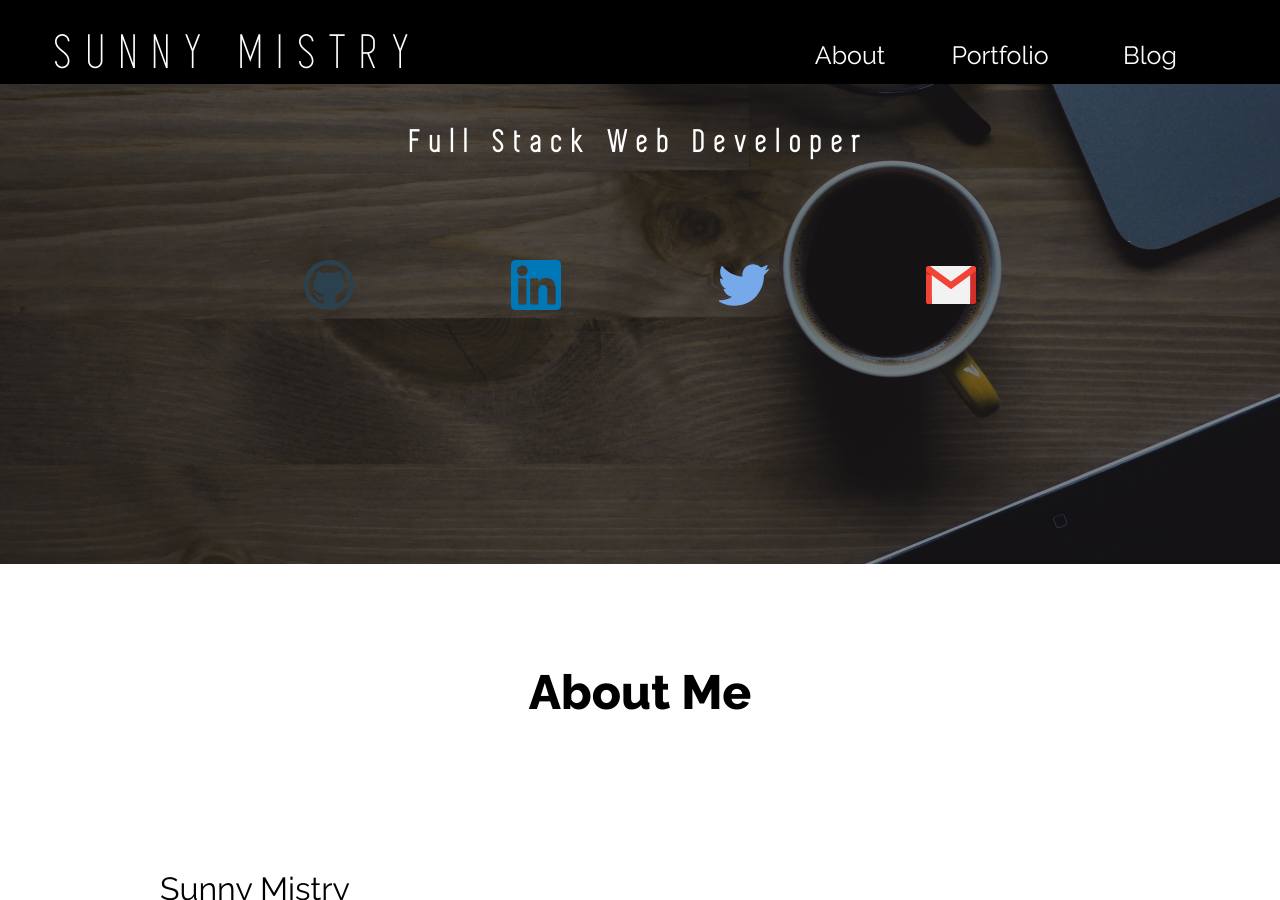
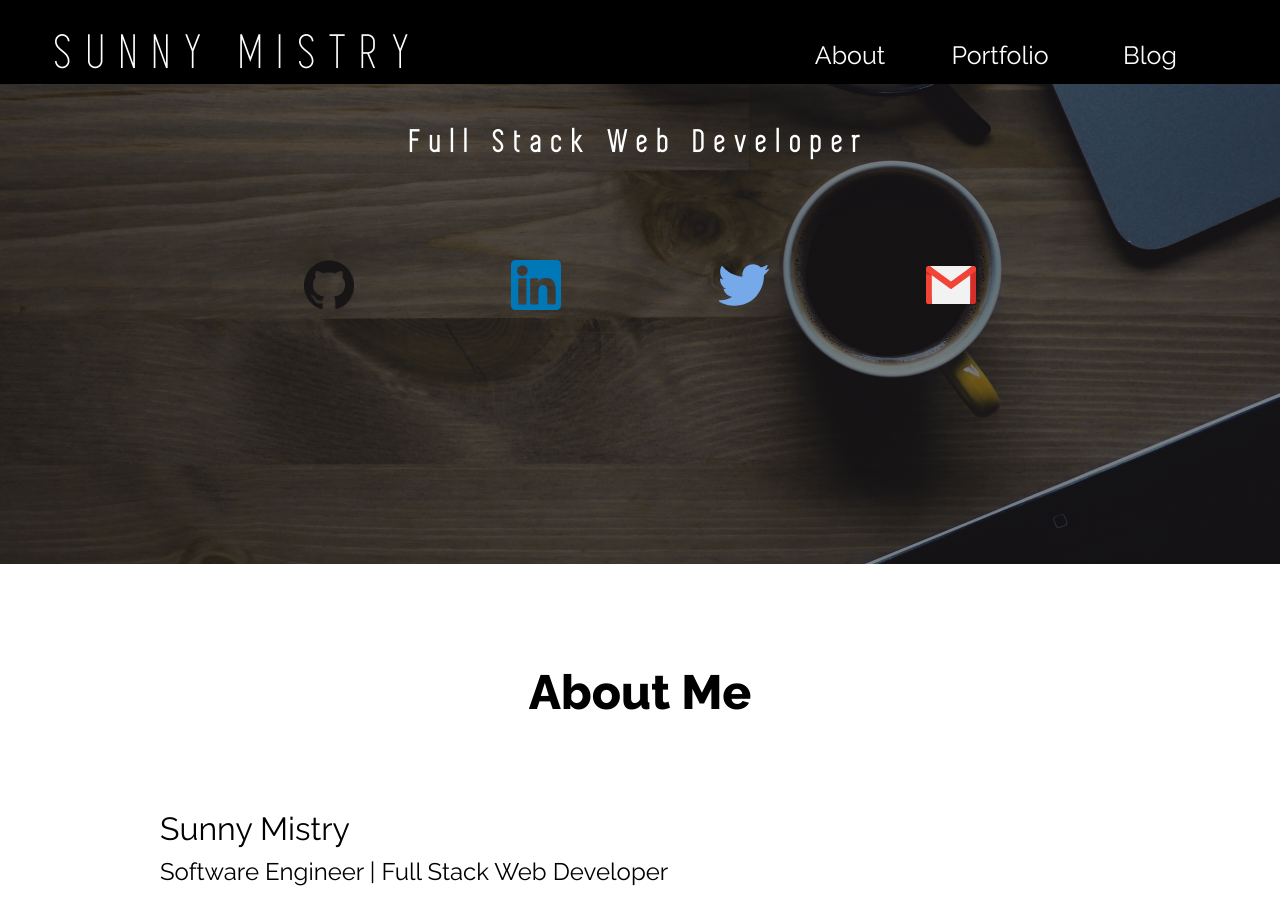
Before and after one commit to sunnymis/sunnymistry.dev, a Jekyll site: the page built from index.html, in a window 1280 px wide and 900 px high, scrolled down 336 px. Built offline with Jekyll 4.4.1, drawn with Linux system fonts in a browser that asks for light colours; some of the changed text lies outside the part shown.

Commit message:
Added about text. Refactored screen sizes to fit longer text

```diff
--- a/_includes/landing.html
+++ b/_includes/landing.html
@@ -5,7 +5,7 @@
                 <h1>SUNNY MISTRY</h1>
                 <h2>Full Stack Web Developer</h2>
                 <ul class="social-media-list">
-                    <li><a href="https://github.com/sunnymis"><img src="{{site.baseurl}}/src/icons/svg/github.svg"/></a></li>
+                    <li><a href="https://github.com/sunnymis"><img src="{{site.baseurl}}/src/icons/svg/github-icon.png"/></a></li>
                     <li><a href="https://www.linkedin.com/in/sunnymistry"><img src="{{site.baseurl}}/src/icons/svg/linkedin.svg"/></a></li>
                     <li><a href="https://twitter.com/sunnyvmistry"><img src="{{site.baseurl}}/src/icons/svg/twitter.svg"/></a></li>
                     <li><a href="mailto:sunnyvmistry@gmail.com"><img src="{{site.baseurl}}/src/icons/svg/gmail.svg"/></a></li>
@@ -39,7 +39,7 @@
                     <div class="logo-container css3" tabindex="0"><img class="logo-img" src="../src/img/logos/css3-logo.png" /></div>
                     <div class="logo-container sass" tabindex="0"><img class="logo-img" src="../src/img/logos/sass-logo.svg" /></div>
                     <div class="logo-container angular" tabindex="0"><img class="logo-img" src="../src/img/logos/angular-logo.png" /></div>
-                    <div class="logo-container react" tabindex="0"><img class="logo-img" src="../src/img/logos/react-logo.svg" /></div>
+                    <div class="logo-container react" tabindex="0"><img class="logo-img" src="../src/img/logos/react-logo2.svg" /></div>
 
                     <div class="logo-container nodejs" tabindex="0"><div class="horizontal-img"><img class="logo-img" src="../src/img/logos/nodejs-logo.png" id="nodejs" /></div></div>
                     <div class="logo-container express" tabindex="0"><div class="horizontal-img"><img class="logo-img" src="../src/img/logos/expressjs.png" id="express"/></div></div>
--- a/_sass/about.scss
+++ b/_sass/about.scss
@@ -40,13 +40,13 @@
             }
             /* Extra Small Devices, Phones */
             @media only screen and (max-width : 480px) {
-                transform: translateY(-440px);
+                transform: translateY(-490px);
                 width: 80%;
                 margin-left: 30px;
             }
             /* Extra Small Devices, Phones */
             @media only screen and (max-width : 375px) {
-                transform: translateY(-470px);
+                transform: translateY(-540px);
                 margin-left: 20px;
             }
         }
@@ -56,11 +56,16 @@
             display: inline-block;
             vertical-align: top;
             position: relative;
-            top: 100px;
+            top: 60px;
+
 
             /* Large Devices, Wide Screens */
             @media only screen and (max-width : 1200px) {
                 margin-left: 50px;
+            }
+            /* Large Devices, Wide Screens */
+            @media only screen and (max-width : 1440px) {
+                top: 40px;
             }
             /* Small Devices, Tablets */
             @media only screen and (max-width : 768px) {
@@ -68,7 +73,7 @@
             }
             /* Extra Small Devices, Phones */
             @media only screen and (max-width : 480px) {
-                transform: translateY(375px);
+                transform: translateY(445px);
                 width: 100%;
                 margin: 0 auto;
                 text-align: center;
@@ -88,18 +93,31 @@
                 margin-top: 10px;
                 font-weight: normal;
                 margin-bottom: 50px;
+                /* Small Devices, Tablets */
+                @media only screen and (max-width : 768px) {
+                    margin-bottom: 30px;
+                }
             }
             p {
                 display: inline-block;
                 font-size: 1.2em;
                 line-height: 1.5;
                 margin-bottom: 50px;
+                /* Small Devices, Tablets */
+                @media only screen and (max-width : 768px) {
+                    font-size: 1em;
+                }
             }
             a {
                 color: white;
                 padding: 20px 30px;
                 background-color: black;
                 border-radius: 3px;
+                /* Small Devices, Tablets */
+                @media only screen and (max-width : 768px) {
+                    position: relative;
+                    top: -10px;
+                }
             }
         }
     }
```
Also changed, not shown: other parts of _includes/landing.html (+1 -1 lines), src/icons/svg/github-icon.png (added), src/img/logos/react-logo2.svg (added), 1 other file.
